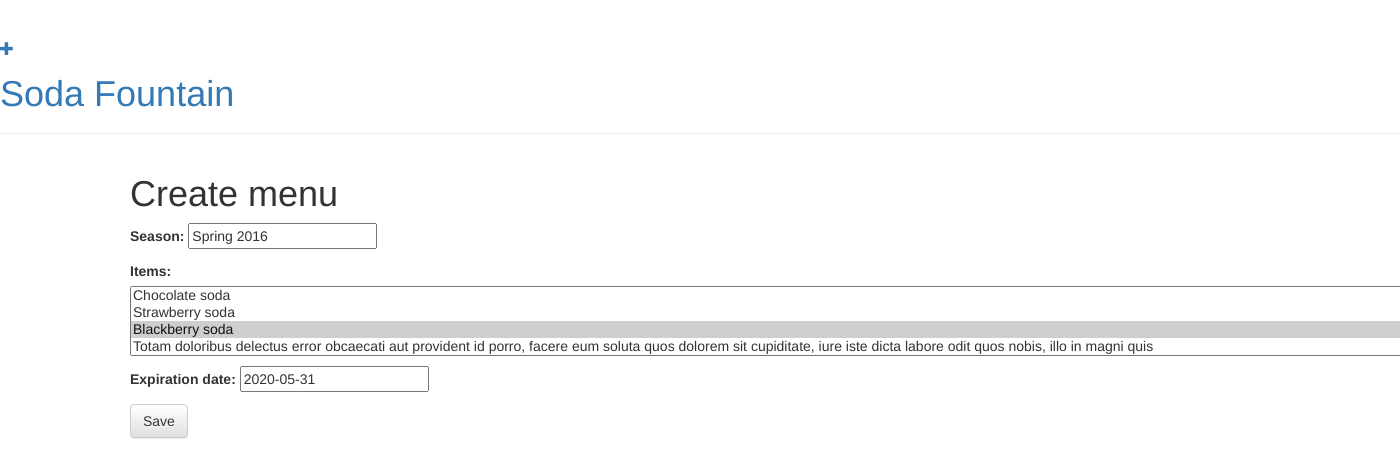
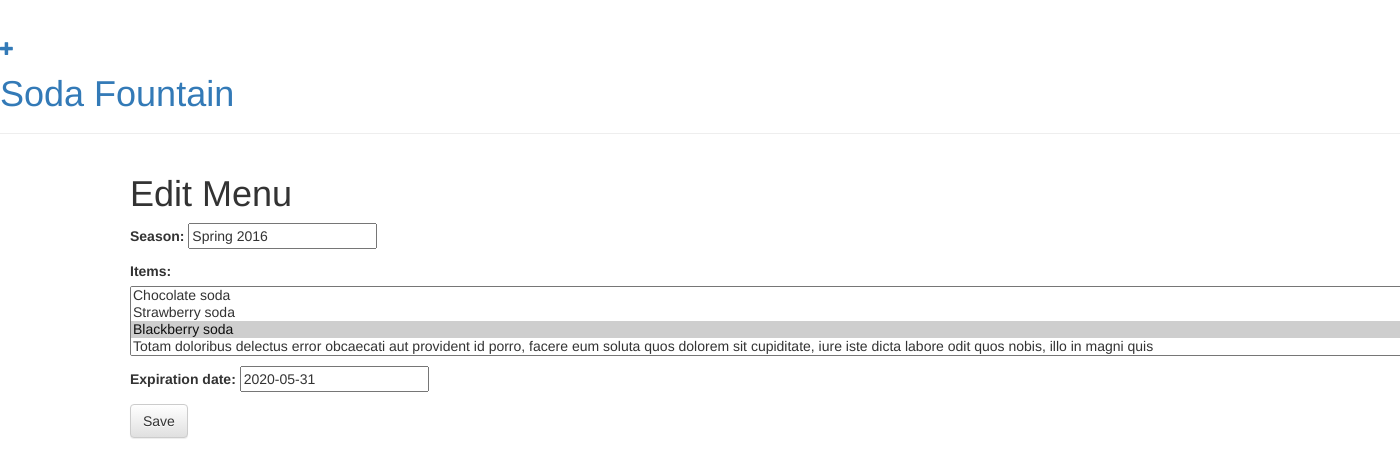
Before and after one commit to WeiLi512/improve_django, a Django app: page /menu/4/edit/ in a window 1400 px wide; the page is wider, and only the part inside the window is pictured. Shown: the top 453 px of that part. Run offline with Django 3.2, Linux system fonts and the light colour scheme; a user stored in the database is signed in; data comes from the database, SQL or seed files in the repository; parts of the project's set-up code (start-up, migrations or seed data) failed here and were passed over; some libraries are stand-ins or nearby versions.

Commit message:
form validation

```diff
--- a/menu/forms.py
+++ b/menu/forms.py
@@ -10,3 +10,10 @@
         exclude = ('created_date',)
 
     expiration_date = forms.DateField(widget=SelectDateWidget(years=range(2017, 2030)))
+
+    def clean_season(self):
+        season = self.cleaned_data.get('season')
+        if len(season) < 3:
+            raise forms.ValidationError('Season must be 3 characters or longer')
+        if season.isnumeric():
+            raise forms.ValidationError('Season can not be only digits.')
--- a/menu/templates/menu/menu_edit.html
+++ b/menu/templates/menu/menu_edit.html
@@ -1,7 +1,7 @@
 {% extends 'layout.html' %}
 
 {% block content %}
-    <h1>Create menu</h1>
+    <h1>{{ title }}</h1>
     <form method="POST" class="menu-form">{% csrf_token %}
         {{ form.as_p }}
         <button type="submit" class="save btn btn-default">Save</button>
--- a/menu/views.py
+++ b/menu/views.py
@@ -1,3 +1,4 @@
+from django.contrib.auth.decorators import login_required
 from django.shortcuts import render, redirect
 from django.http import Http404
 from operator import attrgetter
@@ -42,6 +43,7 @@
     return render(request, 'menu/detail_item.html', {'item': item})
 
 
+@login_required
 def create_new_menu(request):
     """
     Create New Menu View
@@ -55,9 +57,10 @@
             return redirect('menu_detail', pk=menu.pk)
     else:
         form = MenuForm()
-    return render(request, 'menu/menu_edit.html', {'form': form})
+    return render(request, 'menu/menu_edit.html', {'form': form, 'title': 'Create Menu'})
 
 
+@login_required
 def edit_menu(request, pk):
     """
     Edit Menu View
@@ -75,4 +78,4 @@
             return redirect('menu_detail', pk=menu.pk)
     else:
         form = MenuForm(instance=menu)
-    return render(request, 'menu/menu_edit.html', {'form': form})
+    return render(request, 'menu/menu_edit.html', {'form': form, 'title': 'Edit Menu'})
```
